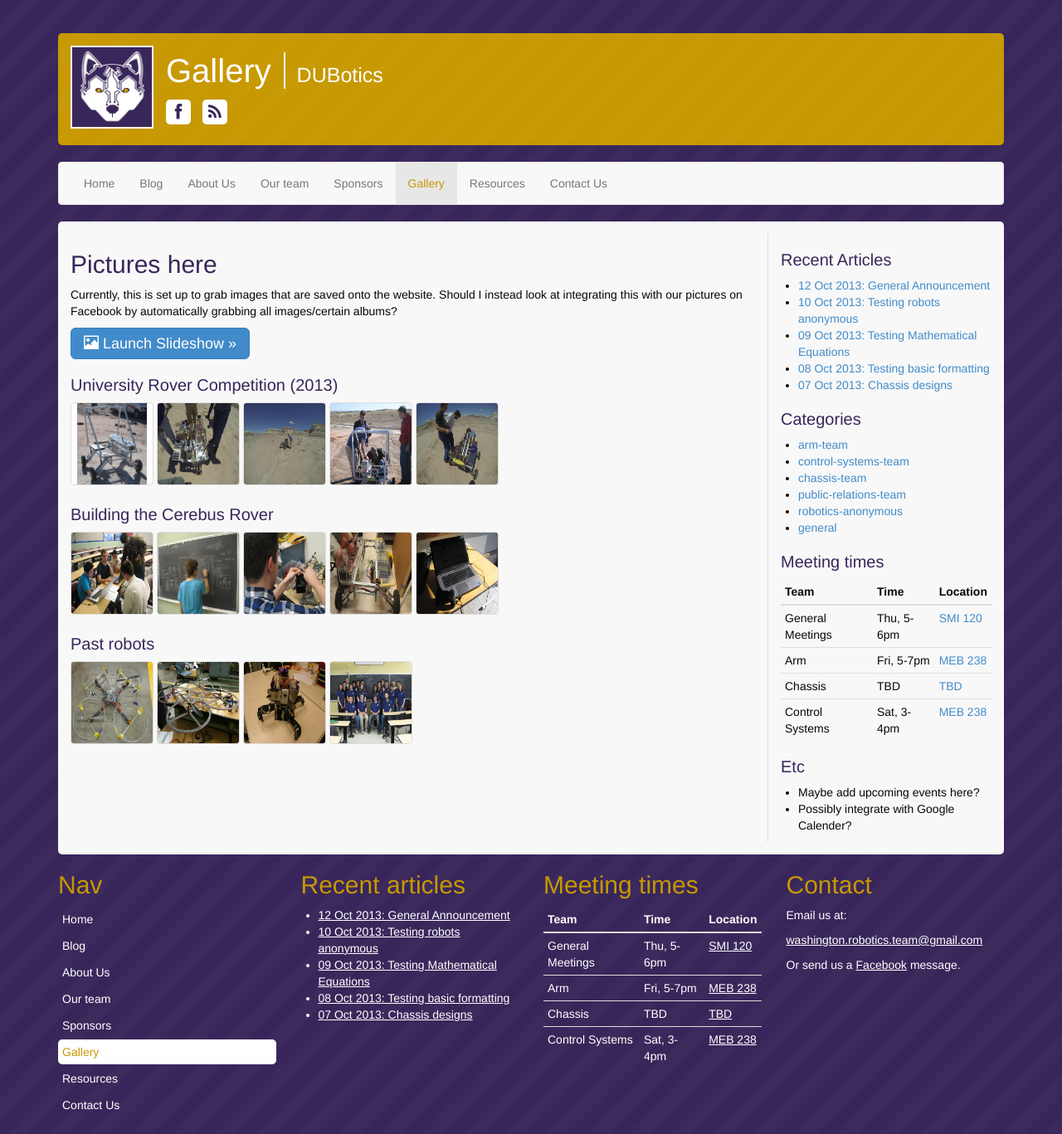
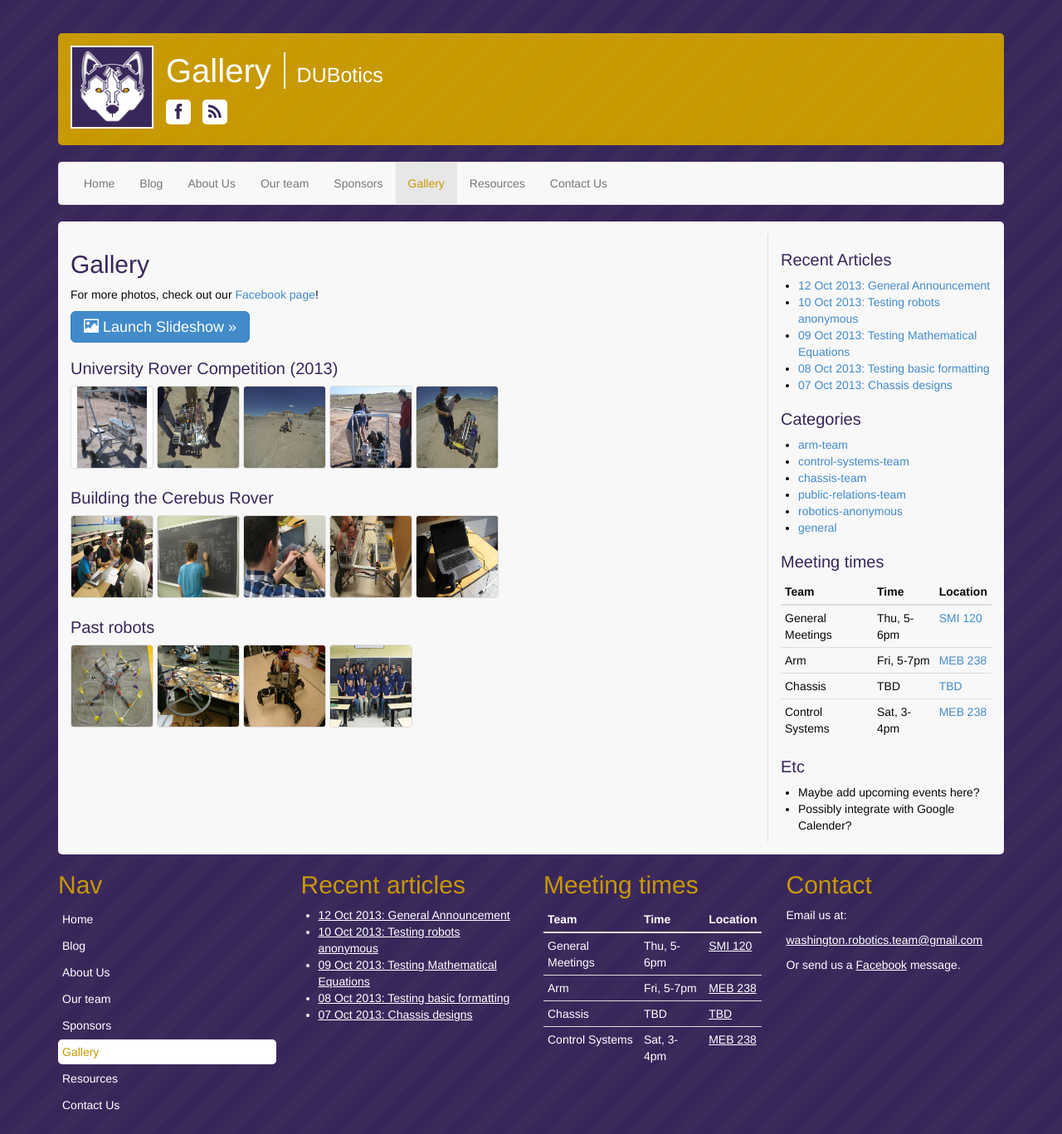
Before and after one commit to dubotics/dubotics.github.io, a Jekyll site: the page built from gallery.html, in a window 1280 px wide. Shown: the whole page at 83% size. Built offline with Jekyll 4.4.1, drawn with Linux system fonts in a browser that asks for light colours; Markdown is read by kramdown in place of the engine named in the settings.

Commit message:
Removed filler wording from gallery and sponsor pages

```diff
--- a/gallery.html
+++ b/gallery.html
@@ -4,12 +4,9 @@ layout: general
 gallery: true
 ---
 
-<h2>Pictures here</h2>
+<h2>Gallery</h2>
 
-<p>Currently, this is set up to grab images that are saved onto the website.
-Should I instead look at integrating this with our pictures on Facebook by
-automatically grabbing all images/certain albums?</p>
-
+<p>For more photos, check out our <a href="https://www.facebook.com/DUBotics">Facebook page</a>!</p>
 
 <div class="form-group">
     <button id="image-gallery-button" type="button" class="btn btn-lg btn-primary">
--- a/sponsors.html
+++ b/sponsors.html
@@ -7,7 +7,7 @@ layout: general
 
 <h3>Interested in sponsoring?</h3>
 
-<p>Insert information here.</p>
+<p>Please <a href="/contact.html">contact</a> us at <a href="mailto:washington.robotics.team@gmail.com">washington.robotics.team@gmail.com</a> for more information.</p>
 
 <h3>Current sponsors</h3>
 
```
